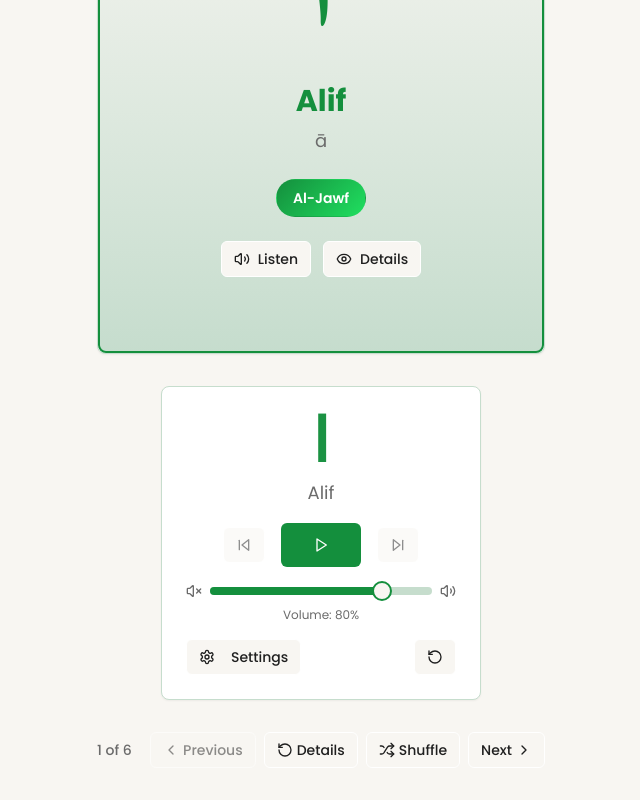
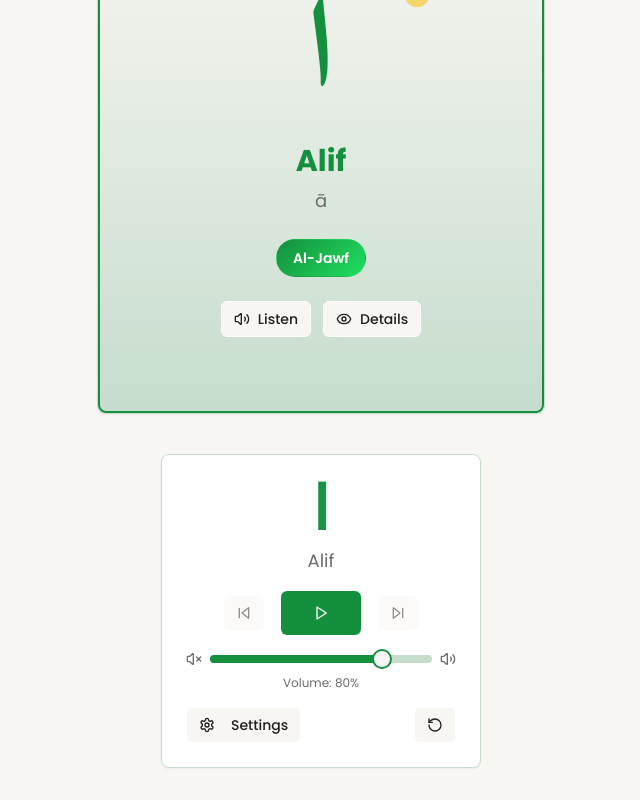
Before and after one commit to beembarik/Tartila-project, a React (Vite) app: page /learn in a window 1280 px wide. Shown: the part 430-1230 px from the top of the page, without its empty margins (319-959 px from the left). Built offline with nearby package versions, Linux system fonts and the light colour scheme.

Commit message:
Update Learn.tsx,move nav control to upper flashcard, make flashcard shorter

```diff
--- a/src/pages/Learn.tsx
+++ b/src/pages/Learn.tsx
@@ -4,7 +4,6 @@ import { AlphabetGrid } from "@/components/AlphabetGrid";
 import { NavigationControls } from "@/components/NavigationControls";
 import { EnhancedAudioPlayer } from "@/components/EnhancedAudioPlayer";
 import { Button } from "@/components/ui/button";
-import { Card, CardContent } from "@/components/ui/card";
 import { Tabs, TabsContent, TabsList, TabsTrigger } from "@/components/ui/tabs";
 import { BookOpen, Grid3X3 } from "lucide-react";
 import { ArabicLetter } from "@/data/arabicAlphabet";
@@ -84,29 +83,8 @@ const Learn = () => {
             </TabsTrigger>
           </TabsList>
 
-          <TabsContent value="flashcards" className="space-y-8">
-            {/* Flashcard */}
-            <div className="flex justify-center fade-in">
-              <AlphabetCard
-                letter={currentLetter}
-                isFlipped={isCardFlipped}
-                onFlip={handleFlip}
-                onPlaySound={handlePlaySound}
-              />
-            </div>
-
-            {/* Audio Player */}
-            <div className="flex justify-center slide-up">
-              <div className="w-80">
-                <EnhancedAudioPlayer
-                  letterName={currentLetter.name}
-                  arabicLetter={currentLetter.arabic}
-                  letterId={currentLetter.id}
-                />
-              </div>
-            </div>
-
-            {/* Navigation Controls */}
+          <TabsContent value="flashcards" className="space-y-6">
+            {/* Navigation Controls moved to top */}
             <div className="flex justify-center">
               <NavigationControls
                 currentIndex={currentLetterIndex}
@@ -117,6 +95,28 @@ const Learn = () => {
                 onShuffle={handleShuffle}
                 isFlipped={isCardFlipped}
               />
+            </div>
+
+            {/* Flashcard with reduced height */}
+            <div className="flex justify-center fade-in">
+              <AlphabetCard
+                letter={currentLetter}
+                isFlipped={isCardFlipped}
+                onFlip={handleFlip}
+                onPlaySound={handlePlaySound}
+                className="h-[260px] md:h-[340px]" // <-- reduced height
+              />
+            </div>
+
+            {/* Audio Player placed lower */}
+            <div className="flex justify-center slide-up pt-4">
+              <div className="w-80">
+                <EnhancedAudioPlayer
+                  letterName={currentLetter.name}
+                  arabicLetter={currentLetter.arabic}
+                  letterId={currentLetter.id}
+                />
+              </div>
             </div>
           </TabsContent>
 
```
